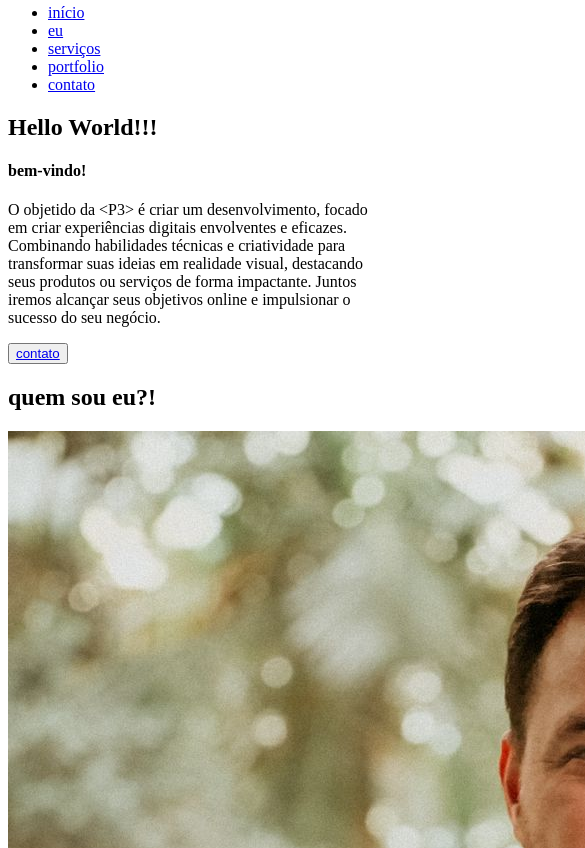
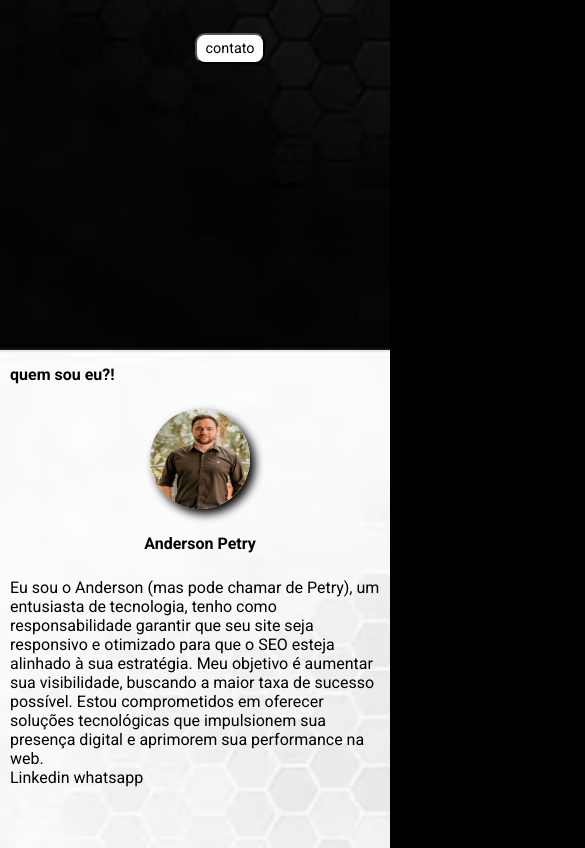
Before and after one commit to petry85/p3, a plain HTML site: page index.html in a window 390 px wide. Shown: the part 524-1372 px from the top of the page, 585 px wide, since content can reach past the window. Drawn offline with nearby package versions, Linux system fonts and the light colour scheme; the site is published under a folder, as on GitHub Pages, so addresses that start at the root find nothing.

Commit message:
Add files via upload

```diff
--- a/index.html
+++ b/index.html
@@ -5,8 +5,8 @@
     <meta charset="UTF-8">
     <meta name="viewport" content="width=device-width, initial-scale=1.0">
     <!--CSS-->
-    <link rel="stylesheet" href="/css/style.css">
-    <link rel="stylesheet" href="/css/mobile.css">
+    <link rel="stylesheet" href="style.css">
+    <link rel="stylesheet" href="mobile.css">
     <!--Animação-->
     <link rel="stylesheet" href="https://unpkg.com/aos@next/dist/aos.css" />
     <link rel="shortcut icon" href="/img/favicon.ico" type="image/x-icon">
--- a/mobile.css
+++ b/mobile.css
@@ -124,7 +124,7 @@
         align-content: center;
     }
     #inicio {
-        background-image: url("../img/fundo_preto.avif");
+        background-image: url("img/fundo_preto.avif");
         background-size: cover;
         background-attachment: fixed;
         background-repeat: none;
@@ -156,7 +156,7 @@
         transition: all 1s ease-out;
     }
     #sobre_mim {
-        background-image: url("../img/fundo_branco.png");
+        background-image: url("img/fundo_branco.png");
         background-attachment: fixed;
         background-size: cover;
         background-repeat: none;
@@ -184,7 +184,7 @@
         box-shadow: 5px 5px 10px black;
     }
     #servicos {
-        background-image: url("../img/fundo_preto.avif");
+        background-image: url("img/fundo_preto.avif");
         background-attachment: fixed;
         background-repeat: none;
         background-size: cover;
@@ -211,7 +211,7 @@
     }
     #projetos {
         display: block;
-        background-image: url("../img/fundo_branco.png");
+        background-image: url("img/fundo_branco.png");
         background-attachment: fixed;
         background-size: cover;
         background-repeat: none;
```
